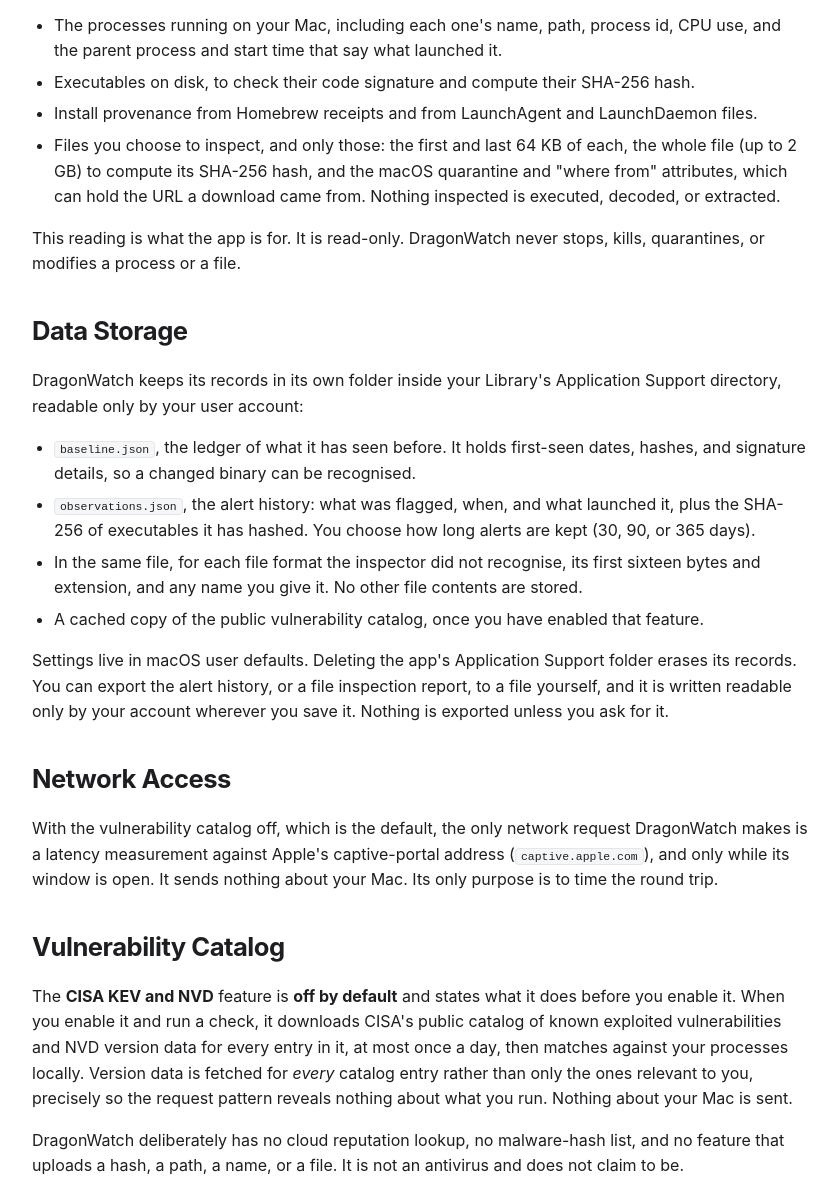
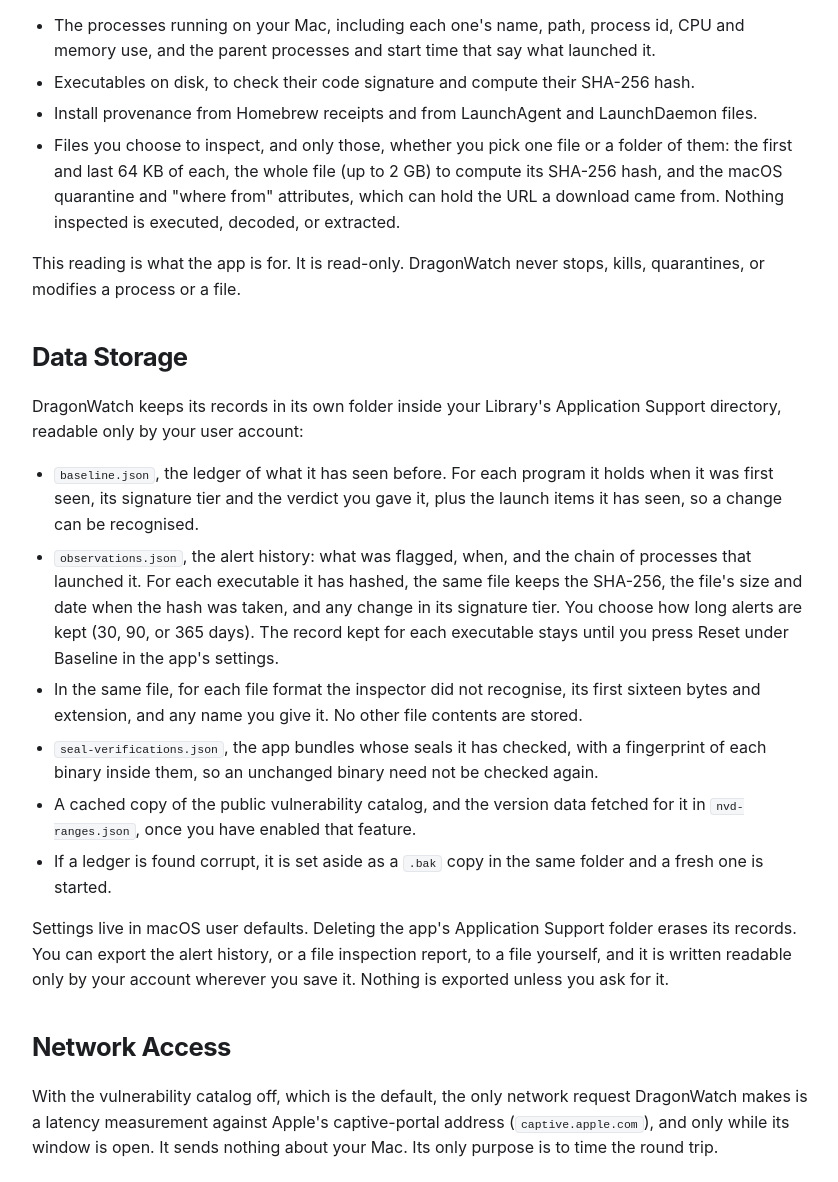
Before and after one commit to N8Codes/N8Codes.github.io, a plain HTML site: page privacy-dragonwatch.html in a window 1280 px wide. Shown: the part 721-1903 px from the top of the page, without its empty margins (220-1058 px from the left). Drawn offline with Linux system fonts and the light colour scheme.

Commit message:
Legal review: DragonWatch storage and catalog wording, Namtar controller line, Noted hub wording

```diff
--- a/privacy-dragonwatch.html
+++ b/privacy-dragonwatch.html
@@ -31,7 +31,7 @@
         <div class="container prose">
             <section>
                 <h1>Privacy Policy</h1>
-                <p><strong>DragonWatch</strong> — Last updated: September 2026</p>
+                <p><strong>DragonWatch</strong> — Last updated: November 2026</p>
 
                 <h2>Summary</h2>
                 <p>DragonWatch inspects your Mac to tell you what is running on it, and checks files you choose to see whether their contents match what they claim to be. Everything it learns stays on your Mac. There is no account, no server, and no analytics. Nothing about your Mac, your processes, or your files is ever sent anywhere. The one feature that uses the network downloads a public vulnerability catalog, and it is off until you turn it on.</p>
@@ -42,20 +42,22 @@
                 <h2>What DragonWatch Reads</h2>
                 <p>To do its job the app reads, locally:</p>
                 <ul>
-                    <li>The processes running on your Mac, including each one's name, path, process id, CPU use, and the parent process and start time that say what launched it.</li>
+                    <li>The processes running on your Mac, including each one's name, path, process id, CPU and memory use, and the parent processes and start time that say what launched it.</li>
                     <li>Executables on disk, to check their code signature and compute their SHA-256 hash.</li>
                     <li>Install provenance from Homebrew receipts and from LaunchAgent and LaunchDaemon files.</li>
-                    <li>Files you choose to inspect, and only those: the first and last 64 KB of each, the whole file (up to 2 GB) to compute its SHA-256 hash, and the macOS quarantine and "where from" attributes, which can hold the URL a download came from. Nothing inspected is executed, decoded, or extracted.</li>
+                    <li>Files you choose to inspect, and only those, whether you pick one file or a folder of them: the first and last 64 KB of each, the whole file (up to 2 GB) to compute its SHA-256 hash, and the macOS quarantine and "where from" attributes, which can hold the URL a download came from. Nothing inspected is executed, decoded, or extracted.</li>
                 </ul>
                 <p>This reading is what the app is for. It is read-only. DragonWatch never stops, kills, quarantines, or modifies a process or a file.</p>
 
                 <h2>Data Storage</h2>
                 <p>DragonWatch keeps its records in its own folder inside your Library's Application Support directory, readable only by your user account:</p>
                 <ul>
-                    <li><code>baseline.json</code>, the ledger of what it has seen before. It holds first-seen dates, hashes, and signature details, so a changed binary can be recognised.</li>
-                    <li><code>observations.json</code>, the alert history: what was flagged, when, and what launched it, plus the SHA-256 of executables it has hashed. You choose how long alerts are kept (30, 90, or 365 days).</li>
+                    <li><code>baseline.json</code>, the ledger of what it has seen before. For each program it holds when it was first seen, its signature tier and the verdict you gave it, plus the launch items it has seen, so a change can be recognised.</li>
+                    <li><code>observations.json</code>, the alert history: what was flagged, when, and the chain of processes that launched it. For each executable it has hashed, the same file keeps the SHA-256, the file's size and date when the hash was taken, and any change in its signature tier. You choose how long alerts are kept (30, 90, or 365 days). The record kept for each executable stays until you press Reset under Baseline in the app's settings.</li>
                     <li>In the same file, for each file format the inspector did not recognise, its first sixteen bytes and extension, and any name you give it. No other file contents are stored.</li>
-                    <li>A cached copy of the public vulnerability catalog, once you have enabled that feature.</li>
+                    <li><code>seal-verifications.json</code>, the app bundles whose seals it has checked, with a fingerprint of each binary inside them, so an unchanged binary need not be checked again.</li>
+                    <li>A cached copy of the public vulnerability catalog, and the version data fetched for it in <code>nvd-ranges.json</code>, once you have enabled that feature.</li>
+                    <li>If a ledger is found corrupt, it is set aside as a <code>.bak</code> copy in the same folder and a fresh one is started.</li>
                 </ul>
                 <p>Settings live in macOS user defaults. Deleting the app's Application Support folder erases its records. You can export the alert history, or a file inspection report, to a file yourself, and it is written readable only by your account wherever you save it. Nothing is exported unless you ask for it.</p>
 
@@ -63,7 +65,7 @@
                 <p>With the vulnerability catalog off, which is the default, the only network request DragonWatch makes is a latency measurement against Apple's captive-portal address (<code>captive.apple.com</code>), and only while its window is open. It sends nothing about your Mac. Its only purpose is to time the round trip.</p>
 
                 <h2>Vulnerability Catalog</h2>
-                <p>The <strong>CISA KEV and NVD</strong> feature is <strong>off by default</strong> and states what it does before you enable it. When you enable it and run a check, it downloads CISA's public catalog of known exploited vulnerabilities and NVD version data for every entry in it, at most once a day, then matches against your processes locally. Version data is fetched for <em>every</em> catalog entry rather than only the ones relevant to you, precisely so the request pattern reveals nothing about what you run. Nothing about your Mac is sent.</p>
+                <p>The <strong>CISA KEV and NVD</strong> feature is <strong>off by default</strong> and states what it does before you enable it. When you enable it and run a check, it downloads CISA's public catalog of known exploited vulnerabilities, refreshed at most once a day, and NVD version data for every entry in it. Each entry's version data is fetched once and kept, and a fetch that fails is tried again after six hours. It then matches against your processes locally. Version data is fetched for <em>every</em> catalog entry rather than only the ones relevant to you, precisely so the request pattern reveals nothing about what you run. Nothing about your Mac is sent.</p>
                 <p>DragonWatch deliberately has no cloud reputation lookup, no malware-hash list, and no feature that uploads a hash, a path, a name, or a file. It is not an antivirus and does not claim to be.</p>
 
                 <h2>Security</h2>
```
Also changed, not shown: namtar.html (+1 -1 lines), privacy.html (+1 -1 lines), 1 other file.
